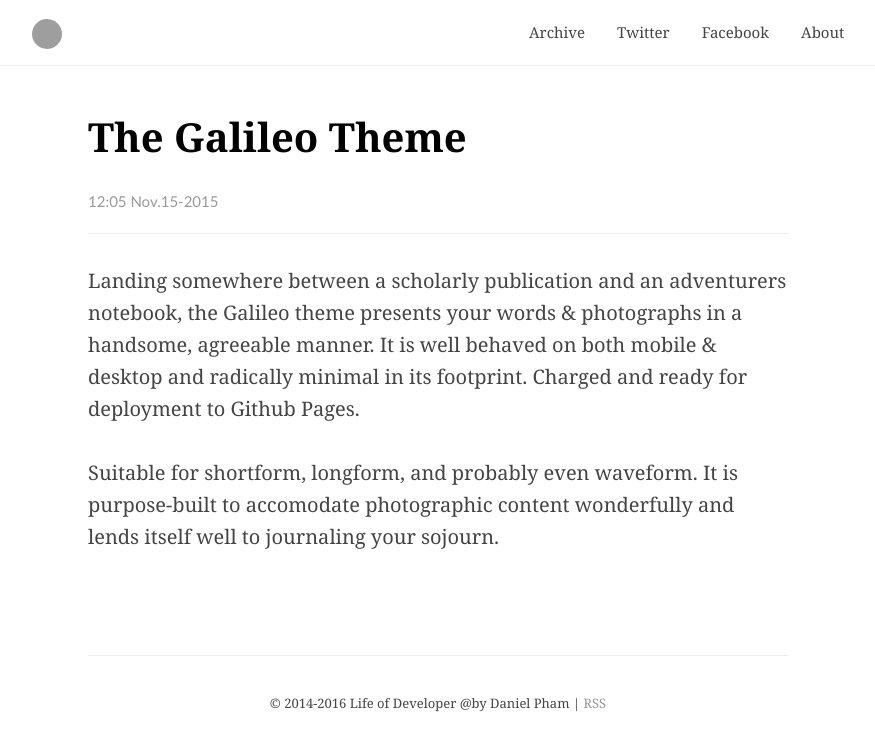
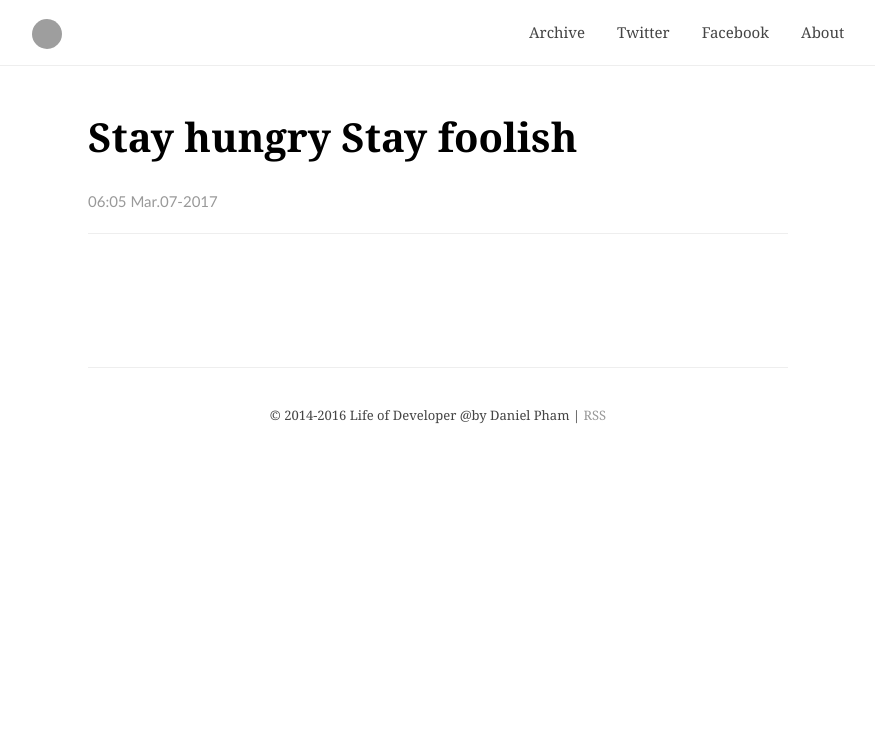
Before and after one commit to nguyenpc/lifeofdeveloper, a Jekyll site: the page built from _posts/2015-11-15-the-galileo-theme.markdown, in a window 1280 px wide. Shown: the top 751 px of the page, without its empty margins (202-1077 px from the left). Built offline with Jekyll 4.4.1, drawn with Linux system fonts in a browser that asks for light colours; comment, search, counter and statistics services are not loaded; grey boxes are pictures that could not be loaded.

Commit message:
Update 2015-11-15-the-galileo-theme.markdown

```diff
--- a/_posts/2015-11-15-the-galileo-theme.markdown
+++ b/_posts/2015-11-15-the-galileo-theme.markdown
@@ -1,12 +1,9 @@
 ---
 layout: post
-title:  "The Galileo Theme"
-date:   2015-11-15 13:05:14 +0100
-categories: jekyll theme
-location: Florence, Italy
-description: Galileo theme presents your words & photographs in a handsome, agreeable manner.
+title:  "Stay hungry Stay foolish"
+date:   2017-03-07 13:05:14 +0700
+categories: Stupid Life
+location: Da Nang, Vietnam
+description: Stay hungry Stay foolish.
 ---
 ---
-Landing somewhere between a scholarly publication and an adventurers notebook, the Galileo theme presents your words & photographs in a handsome, agreeable manner. It is well behaved on both mobile & desktop and radically minimal in its footprint. Charged and ready for deployment to Github Pages.
-
-Suitable for shortform, longform, and probably even waveform. It is purpose-built to accomodate photographic content wonderfully and lends itself well to journaling your sojourn.
```
